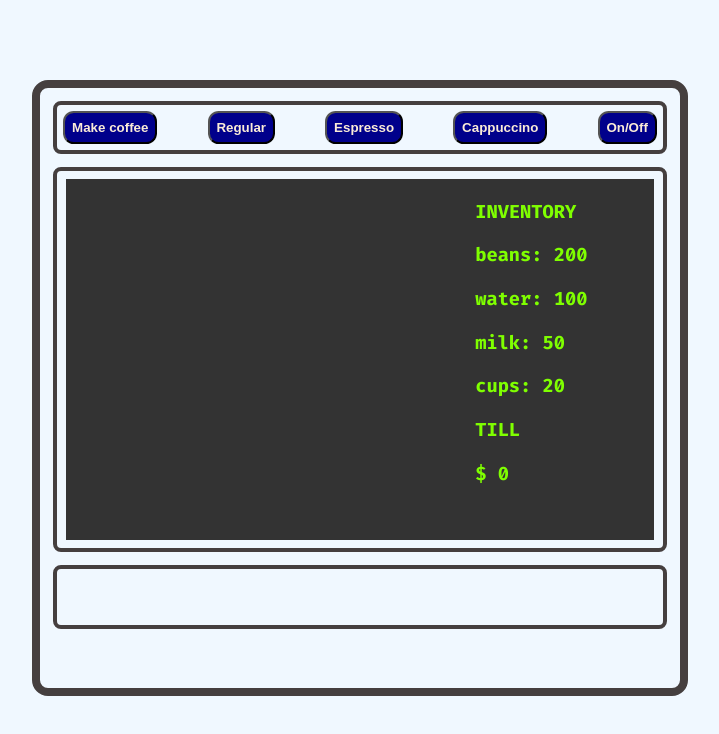
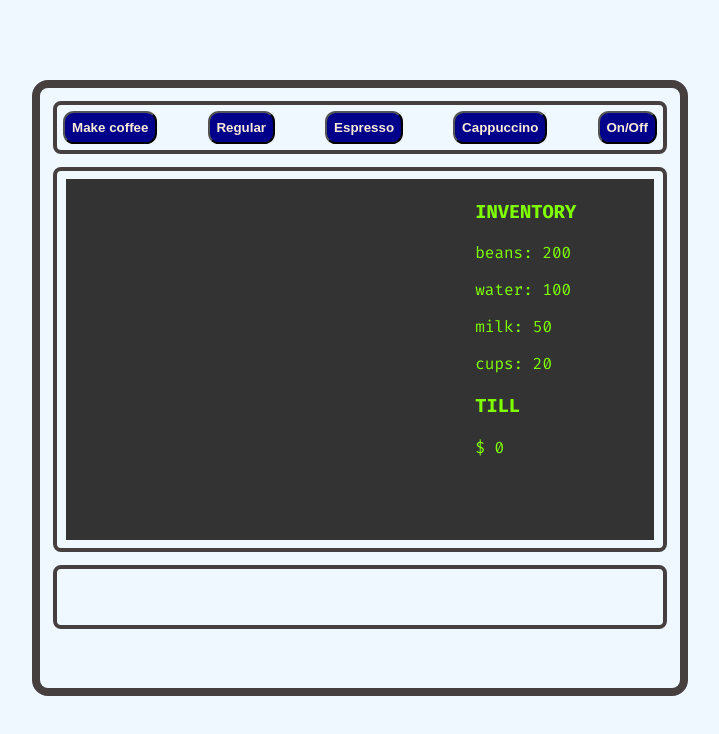
Before and after one commit to wildapt01/coffee-machine-js, a website with bundled scripts: page index.html in a window 1280 px wide. Both pictures are taken after a click on the button "On/Off". Shown: the whole page, without its empty margins (280-999 px from the left). Built offline with nearby package versions, Linux system fonts and the light colour scheme.

Commit message:
Add section for inventory, till

```diff
--- a/index.html
+++ b/index.html
@@ -26,8 +26,10 @@
             </div>
           </div>
           <div class="right-side invisible">
-            <h3 id="inventory">INVENTORY</h3>
-            <h3 id="money">TILL</h3>
+            <h3>INVENTORY</h3>
+            <section id="inventory"></section>
+            <h3>TILL</h3>
+            <section id="money"></section>
           </div>
         </div>
       </section>
--- a/src/classes.js
+++ b/src/classes.js
@@ -51,7 +51,7 @@ export class onOff {
         const moneyDisplay = document.createElement("p");
         const moneyValue = document.createTextNode(`$ ${value}`);
         moneyDisplay.appendChild(moneyValue);
-        document.querySelector("#money").append(moneyDisplay);
+        document.querySelector("#money").appendChild(moneyDisplay);
       } else {
         const itemDisplay = document.createElement("p");
         const itemValue = document.createTextNode(`${key}: ${value}`);
```
